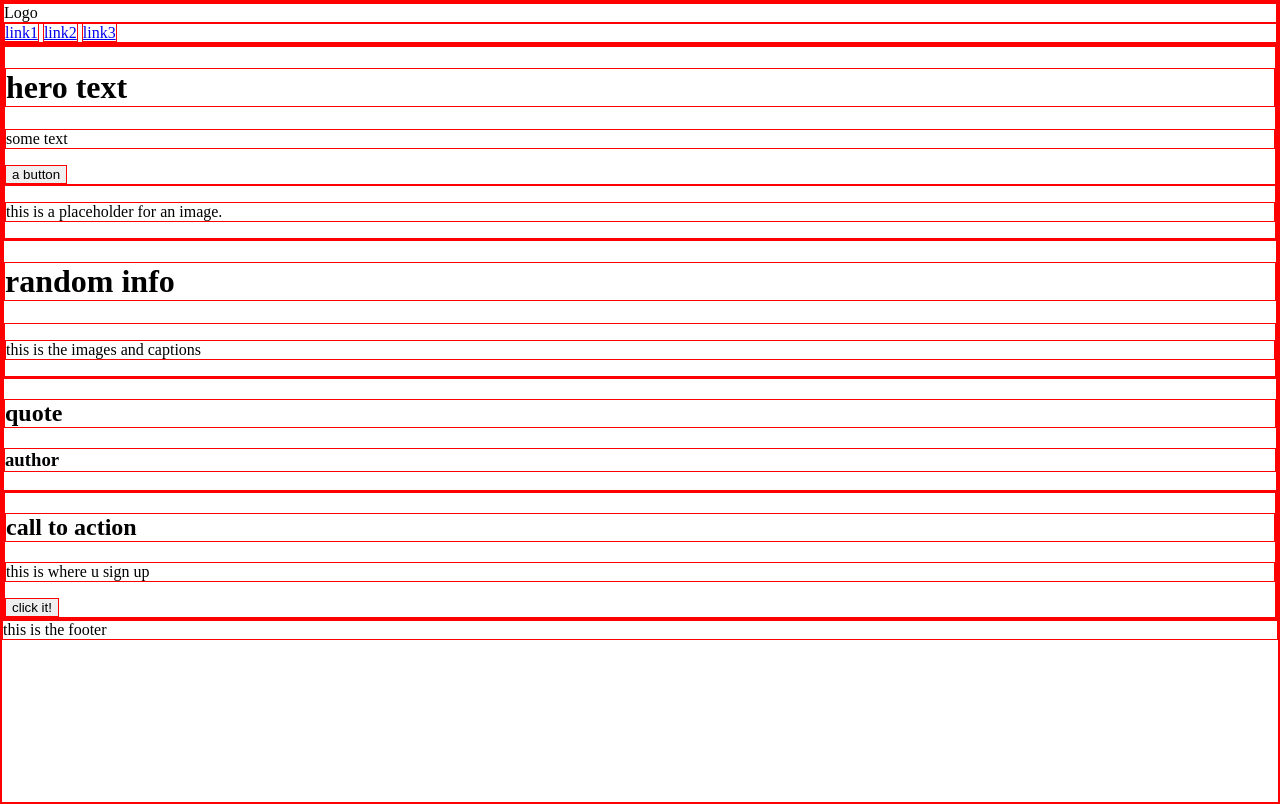
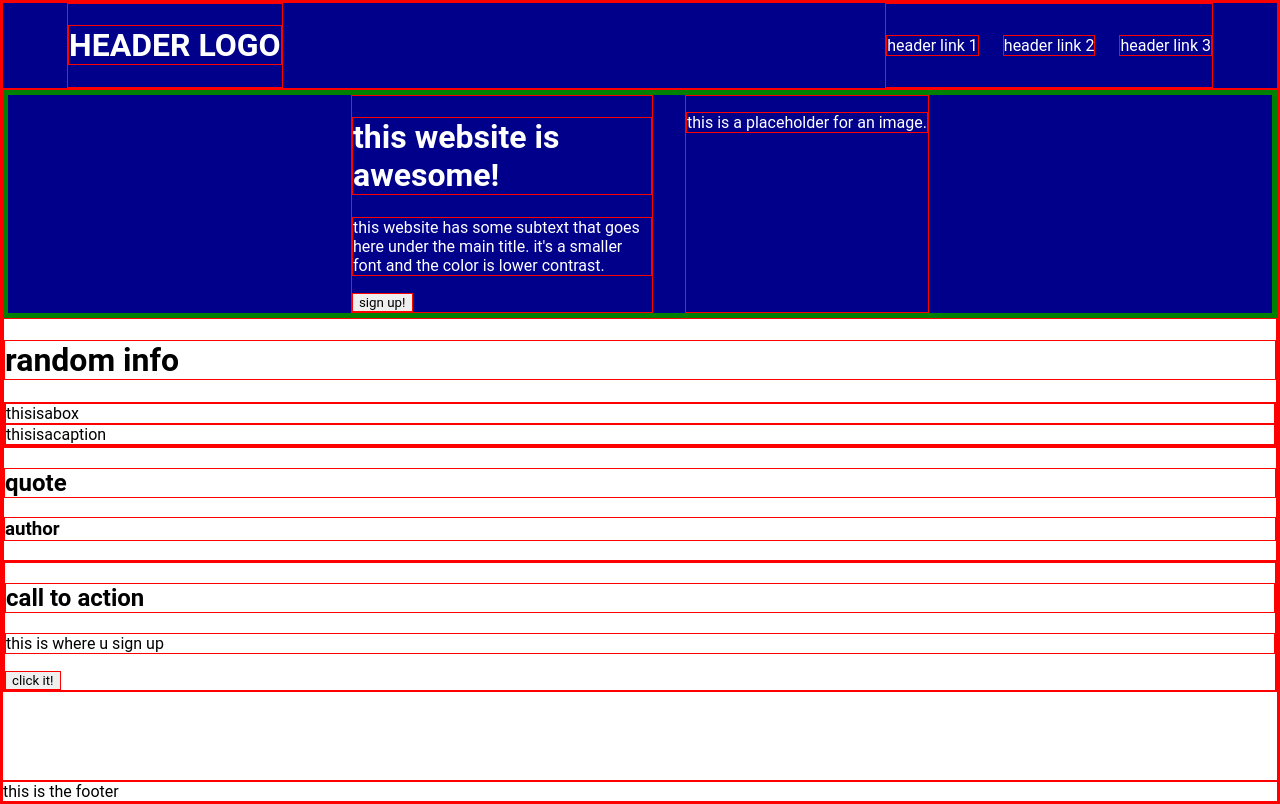
Before and after one commit to seafoamet/LandingPage, a plain HTML site: page index.html in a window 1280 px wide. Drawn offline with Linux system fonts and the light colour scheme.

Commit message:
Correct positions for elements in header and in herotext

```diff
--- a/index.html
+++ b/index.html
@@ -8,35 +8,36 @@
     </head>
     <body>
         <div class="header">
-            <div class="logo">Logo</div>
-            <div class="menulinks">
-                <a href="#">link1</a>
-                <a href="#">link2</a>
-                <a href="#">link3</a>
+            <div class="logo"><h1>HEADER LOGO</h1></div>
+            <div class="headerlinks">
+                <a href="#">header link 1</a>
+                <a href="#">header link 2</a>
+                <a href="#">header link 3</a>
             </div>
         </div>
         <div class="body">
-            <div class="container1">
+            <div class="container one">
                 <div class="herotext">
-                    <h1>hero text</h1>
-                    <p>some text</p>
-                    <button>a button</button>
+                    <h1>this website is awesome!</h1>
+                    <p>this website has some subtext that goes here under the main title. it's a smaller font and the color is lower contrast.</p>
+                    <button>sign up!</button>
                 </div>
                 <div class="image">
                     <p>this is a placeholder for an image.</p>
                 </div>
             </div>
-            <div class="container2">
+            <div class="container two">
                 <h1>random info</h1>
-                <div class="info">
-                    <p>this is the images and captions</p>
+                <div class="cards">
+                    <div class="boxes">thisisabox</div>
+                    <div class="text">thisisacaption</div>
                 </div>
             </div>
-            <div class="container3">
+            <div class="container three">
                 <h2>quote</h2>
                 <h3>author</h3>
             </div>
-            <div class="container4">
+            <div class="container four">
                 <div class="signup">
                     <h2>call to action</h2>
                     <p>this is where u sign up</p>
--- a/styles.css
+++ b/styles.css
@@ -1,8 +1,50 @@
 * {
     border: 1px solid red;
+    font-family: "Roboto", sans-serif;
+}
+
+a {
+    text-decoration: none;
+    color: white;
 }
 
 body {
     margin: 0;
     min-height: 100vh;
+    display: flex;
+    flex-direction: column;
 }
+
+.header {
+    color: white;
+    background-color: darkblue;
+    display: flex;
+    padding: 0 64px;
+}
+
+.headerlinks {
+    display: flex;
+    justify-content: center;
+    align-items: center;
+    margin-left: auto;
+    gap: 24px;
+}
+
+.body {
+    flex: 1;
+    display: flex;
+    flex-direction: column;
+}
+
+.container.one {
+    display: flex;
+    justify-content: center;
+    background-color: darkblue;
+    color: white;
+    border: 5px solid green;
+    gap: 32px;
+}
+
+.herotext {
+    width: 300px;
+}
```
Also changed, not shown: images/theimage.png (added).
